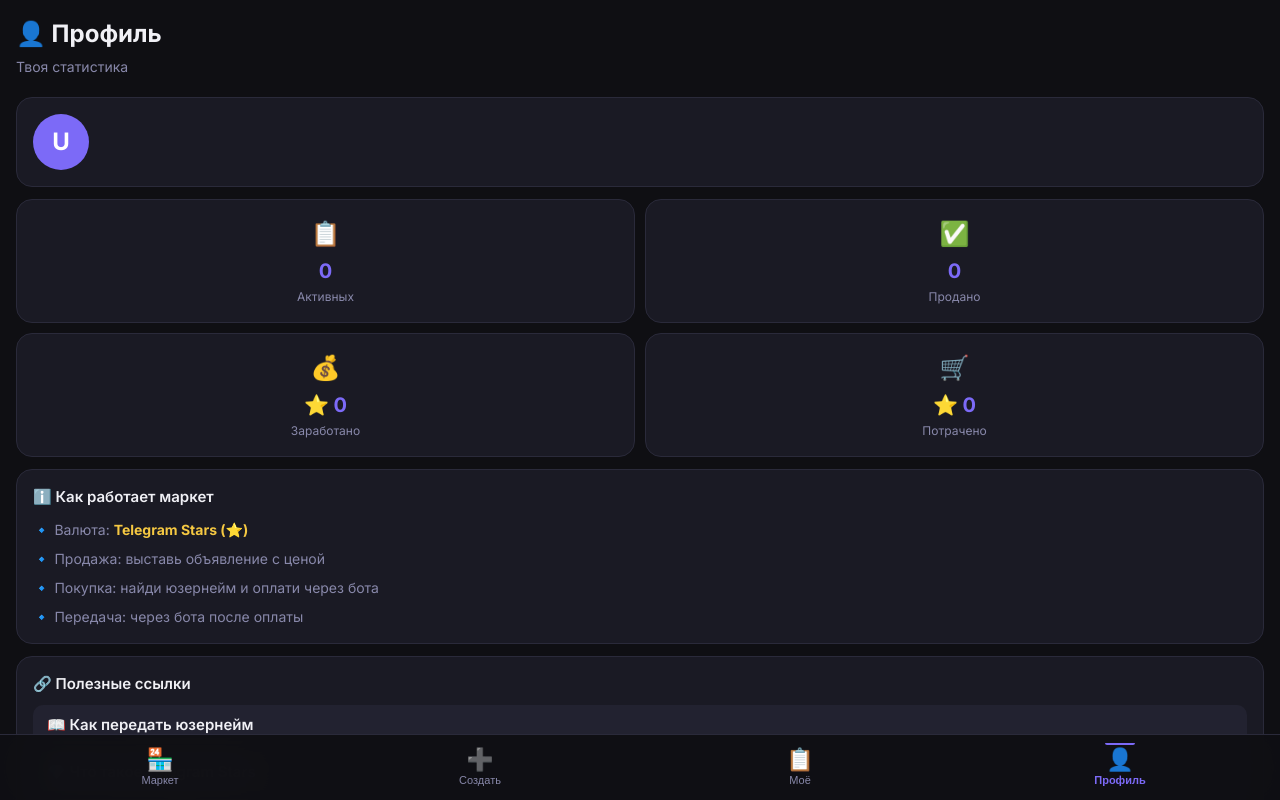
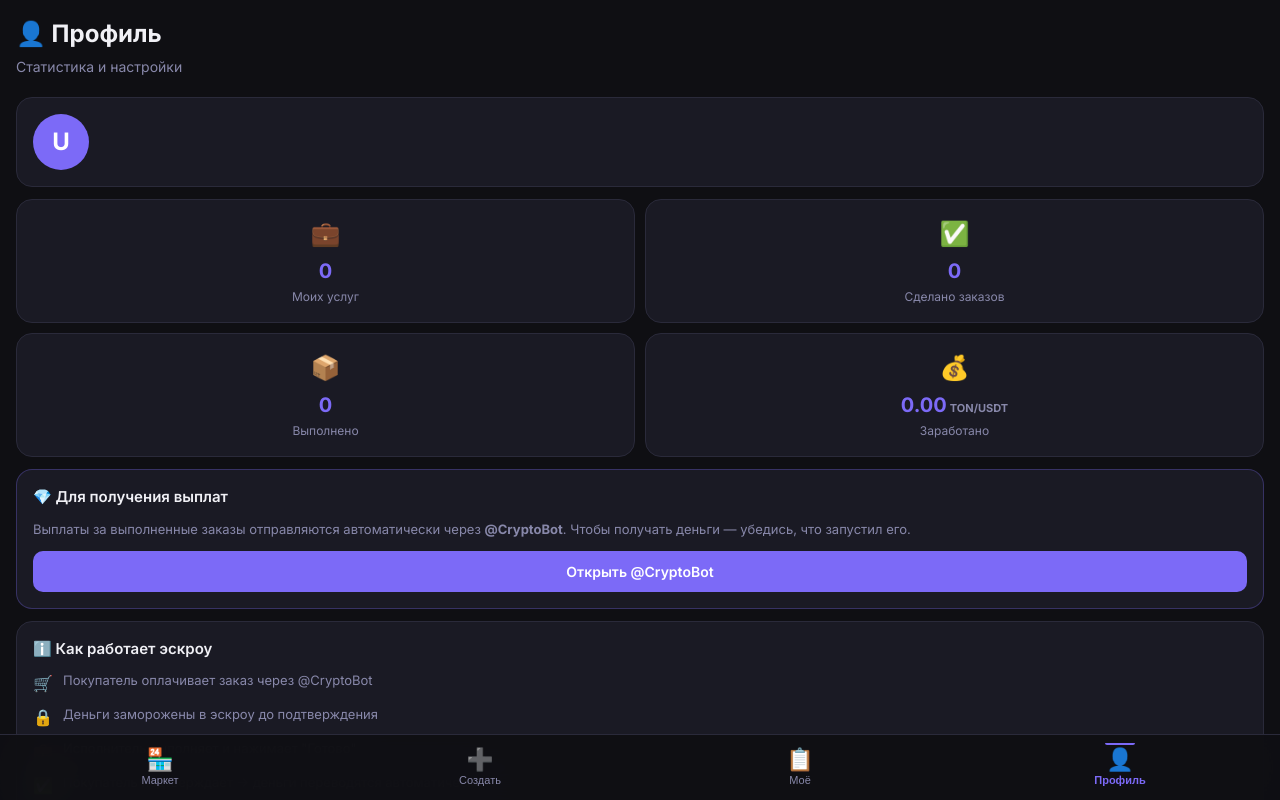
Before and after one commit to Qumaqwe/telegram-user-mrct, a React (Vite) app in the folder frontend/: page /profile in a window 1280 px wide. Built offline with nearby package versions, Linux system fonts and the light colour scheme; no server answers.

Commit message:
Update Profile.jsx

```diff
--- a/frontend/src/pages/Profile.jsx
+++ b/frontend/src/pages/Profile.jsx
@@ -9,34 +9,34 @@ export default function Profile() {
   const { user, tg } = useTelegram();
 
   useEffect(() => {
-    getMe()
-      .then((res) => setData(res.data))
-      .catch(() => {})
-      .finally(() => setLoading(false));
+    getMe().then((res) => setData(res.data)).catch(() => {}).finally(() => setLoading(false));
   }, []);
 
-  const stats = {
-    active: data?.listings?.filter((l) => l.status === 'active').length || 0,
-    sold: data?.listings?.filter((l) => l.status === 'sold').length || 0,
-    earned: data?.listings?.filter((l) => l.status === 'sold').reduce((sum, l) => sum + l.price, 0) || 0,
-    spent: data?.purchases?.reduce((sum, p) => sum + p.amount, 0) || 0,
-  };
+  const orders   = data?.orders || [];
+  const incoming = data?.incoming_orders || [];
+  const services = data?.services || [];
+
+  const stats = [
+    { label: 'Моих услуг',    value: services.filter((s) => s.status === 'active').length, icon: '💼' },
+    { label: 'Сделано заказов', value: orders.filter((o) => o.status === 'completed').length, icon: '✅' },
+    { label: 'Выполнено',      value: incoming.filter((o) => o.status === 'completed').length, icon: '📦' },
+    { label: 'Заработано',     value: `${(data?.earned || 0).toFixed(2)}`, icon: '💰', sub: 'TON/USDT' },
+  ];
 
   return (
     <div style={{ padding: '16px 16px 90px' }}>
       <div style={{ marginBottom: '20px' }}>
         <h1 style={{ fontSize: '24px', fontWeight: 700, marginBottom: '4px' }}>👤 Профиль</h1>
-        <p style={{ color: 'var(--text-secondary)', fontSize: '14px' }}>Твоя статистика</p>
+        <p style={{ color: 'var(--text-secondary)', fontSize: '14px' }}>Статистика и настройки</p>
       </div>
 
-      {/* User info */}
+      {/* User card */}
       <div className="card" style={{ marginBottom: '12px' }}>
         <div style={{ display: 'flex', alignItems: 'center', gap: '16px' }}>
           <div style={{
-            width: '56px', height: '56px', borderRadius: '50%',
-            background: 'var(--accent)', display: 'flex', alignItems: 'center',
-            justifyContent: 'center', fontSize: '24px', fontWeight: 700, color: '#fff',
-            flexShrink: 0,
+            width: '56px', height: '56px', borderRadius: '50%', background: 'var(--accent)',
+            display: 'flex', alignItems: 'center', justifyContent: 'center',
+            fontSize: '24px', fontWeight: 700, color: '#fff', flexShrink: 0,
           }}>
             {(user?.first_name || 'U')[0].toUpperCase()}
           </div>
@@ -47,6 +47,11 @@ export default function Profile() {
             {user?.username && (
               <div style={{ color: 'var(--accent)', fontSize: '14px' }}>@{user.username}</div>
             )}
+            {data?.rating && (
+              <div style={{ fontSize: '13px', color: '#f5c842', marginTop: '2px' }}>
+                ★ {data.rating} ({data.reviews_count} отзывов)
+              </div>
+            )}
           </div>
         </div>
       </div>
@@ -55,50 +60,48 @@ export default function Profile() {
         <div className="loader" />
       ) : (
         <>
-          {/* Stats grid */}
+          {/* Stats */}
           <div style={{ display: 'grid', gridTemplateColumns: '1fr 1fr', gap: '10px', marginBottom: '12px' }}>
-            {[
-              { label: 'Активных', value: stats.active, icon: '📋' },
-              { label: 'Продано', value: stats.sold, icon: '✅' },
-              { label: 'Заработано', value: `⭐ ${stats.earned.toLocaleString()}`, icon: '💰' },
-              { label: 'Потрачено', value: `⭐ ${stats.spent.toLocaleString()}`, icon: '🛒' },
-            ].map((s) => (
+            {stats.map((s) => (
               <div key={s.label} className="card" style={{ textAlign: 'center' }}>
                 <div style={{ fontSize: '24px', marginBottom: '4px' }}>{s.icon}</div>
-                <div style={{ fontSize: '20px', fontWeight: 700, color: 'var(--accent)' }}>{s.value}</div>
+                <div style={{ fontSize: '20px', fontWeight: 700, color: 'var(--accent)' }}>
+                  {s.value}
+                  {s.sub && <span style={{ fontSize: '11px', color: 'var(--text-secondary)', marginLeft: '3px' }}>{s.sub}</span>}
+                </div>
                 <div style={{ fontSize: '12px', color: 'var(--text-secondary)', marginTop: '2px' }}>{s.label}</div>
               </div>
             ))}
           </div>
 
-          {/* Info block */}
-          <div className="card" style={{ marginBottom: '12px' }}>
-            <h3 style={{ fontWeight: 600, marginBottom: '10px', fontSize: '15px' }}>ℹ️ Как работает маркет</h3>
-            <div style={{ display: 'flex', flexDirection: 'column', gap: '8px', fontSize: '14px', color: 'var(--text-secondary)' }}>
-              <div>🔹 Валюта: <strong style={{ color: 'var(--star)' }}>Telegram Stars (⭐)</strong></div>
-              <div>🔹 Продажа: выставь объявление с ценой</div>
-              <div>🔹 Покупка: найди юзернейм и оплати через бота</div>
-              <div>🔹 Передача: через бота после оплаты</div>
-            </div>
+          {/* CryptoBot notice */}
+          <div className="card" style={{ marginBottom: '12px', border: '1px solid rgba(124,106,247,0.3)' }}>
+            <h3 style={{ fontWeight: 600, marginBottom: '10px', fontSize: '15px' }}>💎 Для получения выплат</h3>
+            <p style={{ fontSize: '13px', color: 'var(--text-secondary)', lineHeight: 1.6, marginBottom: '12px' }}>
+              Выплаты за выполненные заказы отправляются автоматически через <strong>@CryptoBot</strong>.
+              Чтобы получать деньги — убедись, что запустил его.
+            </p>
+            <button className="btn btn-primary btn-full" style={{ fontSize: '14px' }}
+              onClick={() => tg?.openTelegramLink('https://t.me/CryptoBot')}>
+              Открыть @CryptoBot
+            </button>
           </div>
 
-          {/* Links */}
+          {/* How it works */}
           <div className="card">
-            <h3 style={{ fontWeight: 600, marginBottom: '10px', fontSize: '15px' }}>🔗 Полезные ссылки</h3>
-            <div style={{ display: 'flex', flexDirection: 'column', gap: '8px' }}>
+            <h3 style={{ fontWeight: 600, marginBottom: '10px', fontSize: '15px' }}>ℹ️ Как работает эскроу</h3>
+            <div style={{ display: 'flex', flexDirection: 'column', gap: '10px', fontSize: '13px', color: 'var(--text-secondary)' }}>
               {[
-                { label: '📖 Как передать юзернейм', url: 'https://telegram.org/faq#how-do-i-change-my-username' },
-                { label: '💎 Что такое Telegram Stars', url: 'https://telegram.org/blog/telegram-stars' },
-                { label: '🏷 Fragment (официальный аукцион)', url: 'https://fragment.com' },
-              ].map((l) => (
-                <button
-                  key={l.url}
-                  className="btn btn-secondary"
-                  style={{ justifyContent: 'flex-start', padding: '10px 14px' }}
-                  onClick={() => tg?.openLink(l.url)}
-                >
-                  {l.label}
-                </button>
+                { icon: '🛒', text: 'Покупатель оплачивает заказ через @CryptoBot' },
+                { icon: '🔒', text: 'Деньги заморожены в эскроу до подтверждения' },
+                { icon: '💼', text: 'Исполнитель выполняет и нажимает "Готово"' },
+                { icon: '✅', text: 'Покупатель подтверждает → деньги переводятся автоматически' },
+                { icon: '💰', text: 'Платформа берёт комиссию 5%' },
+              ].map((item) => (
+                <div key={item.text} style={{ display: 'flex', gap: '10px', alignItems: 'flex-start' }}>
+                  <span style={{ fontSize: '16px', flexShrink: 0 }}>{item.icon}</span>
+                  <span style={{ lineHeight: 1.5 }}>{item.text}</span>
+                </div>
               ))}
             </div>
           </div>
```
